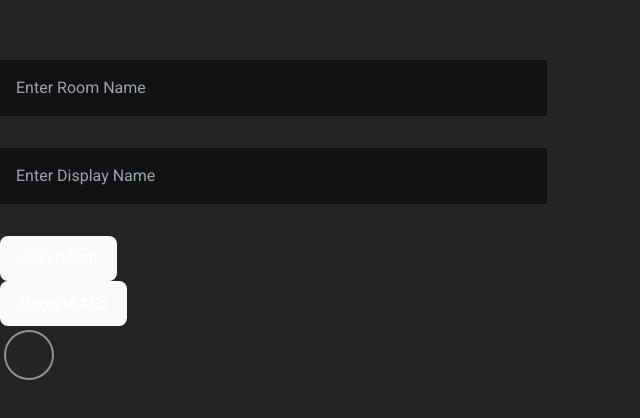
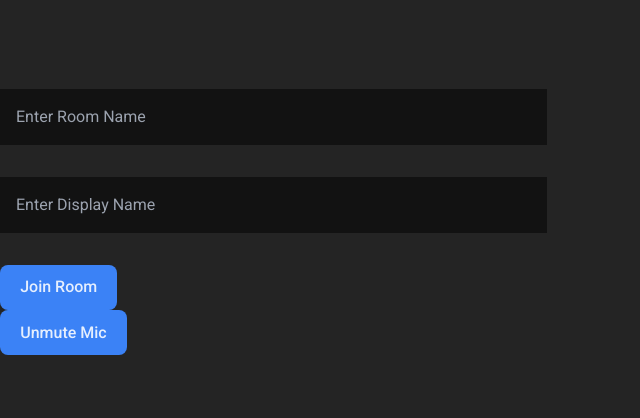
Before and after one commit to Timmy-Edibo/video-conf, a React (Vite) app: page / in a window 1280 px wide. Shown: the part 178-596 px from the top of the page, without its empty margins (0-640 px from the left). Built offline with nearby package versions, Linux system fonts and the light colour scheme; what agora-rtc-react would draw is missing.

Commit message:
fix buttons

```diff
--- a/src/component/NewHome.tsx
+++ b/src/component/NewHome.tsx
@@ -4,10 +4,11 @@ import AgoraRTM from "agora-rtm-sdk";
 import "../styles.css";
 import { useParams } from "react-router";
 
-const appId = "904e5c9136c84a9183bb8d856aabaafb";
-const token =
-  "007eJxTYDj6k6liPY/E2u15HM/jV9atMRJOCoh5H29j8Tm3YQVvCr8Cg6WBSappsqWhsVmyhUmipaGFcVKSRYqFqVliYlJiYlpSY2JeekMgI8N3bgVGRgYIBPFZGEpSi0sYGADVux3F";
-
+const appId = "a073ff90d2c64445a9887314e1c66810";
+const rtcToken = null;
+// const rtcToken =
+//   "007eJxTYPA1qdu464//A65pHKImi8r4L/hYTPA8eGTeCn3l2Q9CSxoUGCwNTFJNky0Njc2SLUwSLQ0tjJOSLFIsTM0SE5MSE9OSbM7mpzcEMjIk3ZzJxMgAgSA+C0NJanEJAwMACwkfQA==";
+const rtmToken = undefined;
 // interface IAgoraRTCExt extends IAgoraRTC {
 //   setParameters: () => void;
 // }
@@ -52,7 +53,7 @@ const App: React.FC = () => {
     const rtmInstance = AgoraRTM.createInstance(appId);
     await rtmInstance.login({
       uid: rtmUid,
-      token: token,
+      token: rtmToken,
     });
 
     const rtmChannel = rtmInstance.createChannel(roomId!);
@@ -80,7 +81,7 @@ const App: React.FC = () => {
     rtcInstance.on("user-published", handleUserPublished);
     rtcInstance.on("user-left", handleUserLeft);
 
-    await rtcInstance.join(appId, roomId!, token, rtcUid);
+    await rtcInstance.join(appId, roomId!, rtcToken, rtcUid);
     const audioTrack = await AgoraRTC.createMicrophoneAudioTrack();
     audioTrack.setMuted(micMuted);
 
@@ -240,7 +241,7 @@ const App: React.FC = () => {
           placeholder="Enter Room Name"
         />
         <input name="displayname" placeholder="Enter Display Name" />
-        <button type="submit">Join Room</button>
+        <button className="bg-blue-500" type="submit">Join Room</button>
       </form>
       <div id="room-header" style={{ display: "none" }}>
         <span id="room-name">{roomId}</span>
@@ -248,11 +249,11 @@ const App: React.FC = () => {
       </div>
       <div id="members"></div>
       <div>
-        <button id="mic-icon" onClick={toggleMic}>
+        <button className="bg-blue-500" id="mic-icon" onClick={toggleMic}>
           {micMuted ? "Unmute Mic" : "Mute Mic"}
         </button>
       </div>
-      <div className="avatar-selection">{/* Render Avatar Options Here */}</div>
+      {/* <div className="avatar-selection">Render Avatar Options Here</div> */}
     </div>
   );
 };
```
